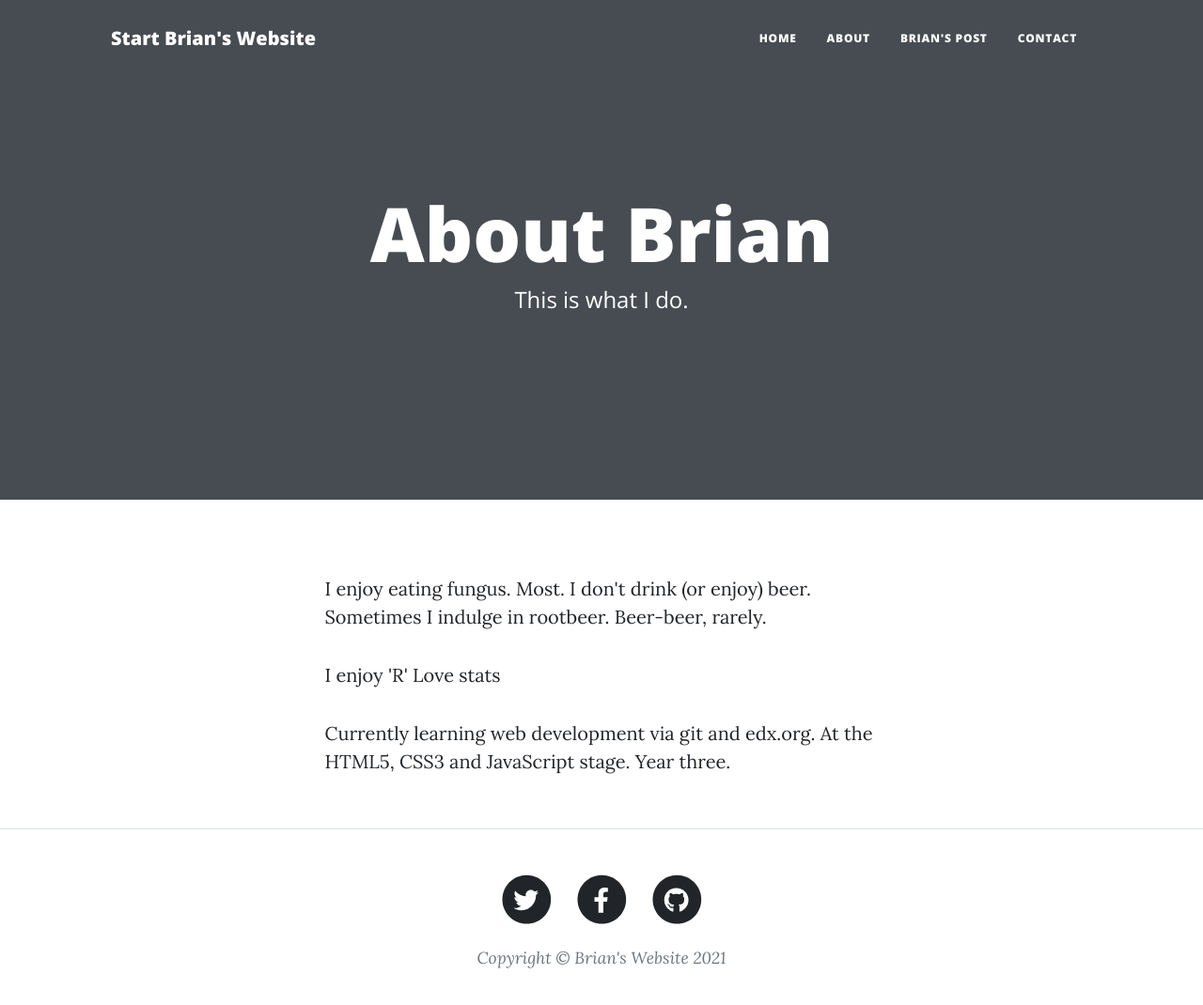
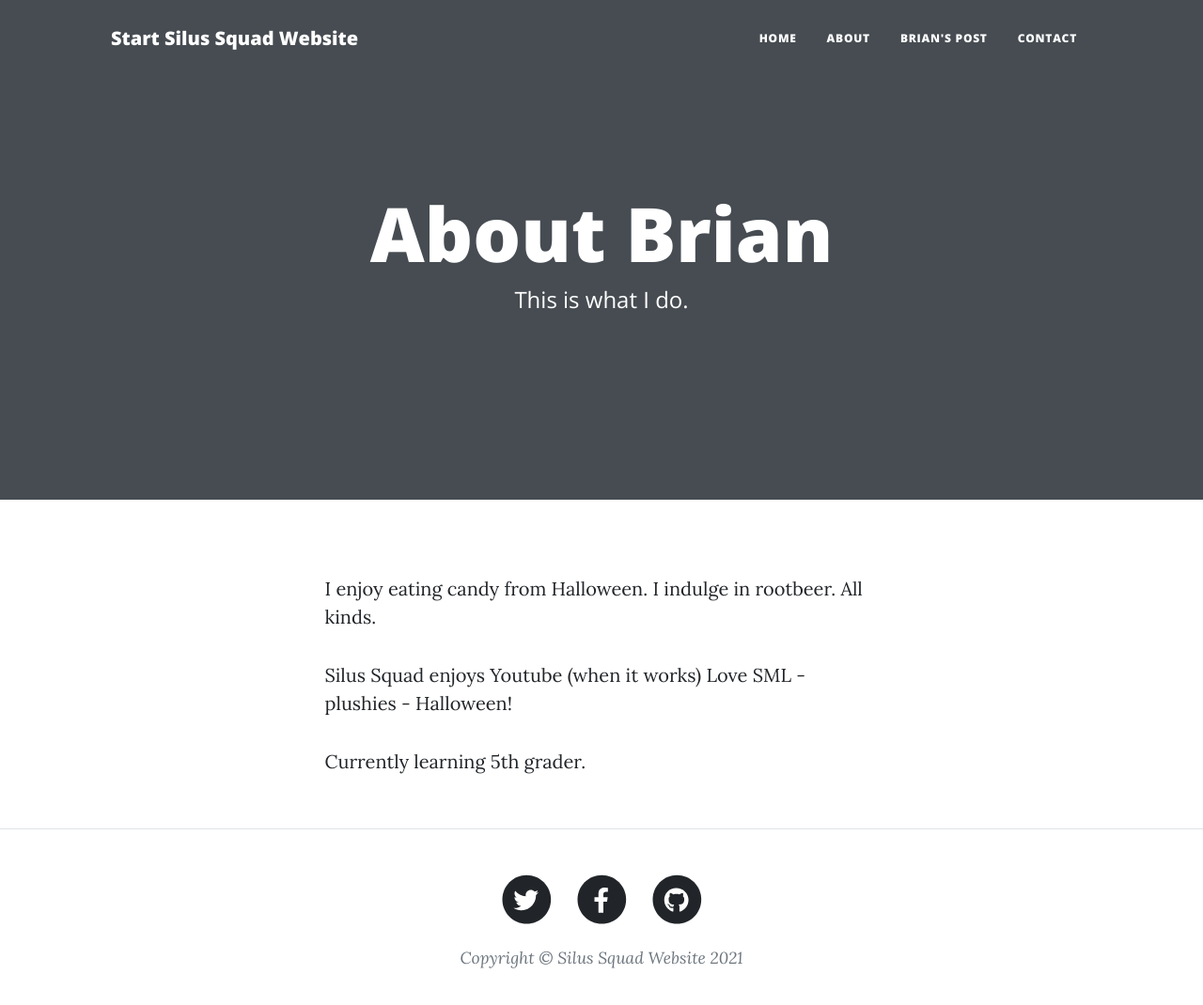
Before and after one commit to bbauska/silus-pictures, a plain HTML site: page about.html in a window 1280 px wide. Shown: the whole page at 94% size. Drawn offline with nearby package versions, Linux system fonts and the light colour scheme; a script that the page names is missing.

Commit message:
105 lines.

```diff
--- a/about.html
+++ b/about.html
@@ -19,7 +19,7 @@
         <!-- Navigation-->
         <nav class="navbar navbar-expand-lg navbar-light" id="mainNav">
             <div class="container px-4 px-lg-5">
-                <a class="navbar-brand" href="index.html">Start Brian's Website</a>
+                <a class="navbar-brand" href="index.html">Start Silus Squad Website</a>
                 <button class="navbar-toggler" type="button" data-bs-toggle="collapse" data-bs-target="#navbarResponsive" aria-controls="navbarResponsive" aria-expanded="false" aria-label="Toggle navigation">
                     Menu
                     <i class="fas fa-bars"></i>
@@ -52,11 +52,11 @@
             <div class="container px-4 px-lg-5">
                 <div class="row gx-4 gx-lg-5 justify-content-center">
                     <div class="col-md-10 col-lg-8 col-xl-7">
-                        <p>I enjoy eating fungus.  Most.  I don't drink (or enjoy) beer.  Sometimes I indulge in rootbeer.  Beer-beer, rarely.
+                        <p>I enjoy eating candy from Halloween.  I indulge in rootbeer.  All kinds.
 </p>
-                        <p>I enjoy 'R'
-Love stats</p>
-                        <p>Currently learning web development via git and edx.org.  At the HTML5, CSS3 and JavaScript stage.  Year three.</p>
+                        <p>Silus Squad enjoys Youtube (when it works)
+Love SML - plushies - Halloween!</p>
+                        <p>Currently learning 5th grader.</p>
                     </div>
                 </div>
             </div>
@@ -92,7 +92,7 @@ Love stats</p>
                                 </a>
                             </li>
                         </ul>
-                        <div class="small text-center text-muted fst-italic">Copyright &copy; Brian's Website 2021</div>
+                        <div class="small text-center text-muted fst-italic">Copyright &copy; Silus Squad Website 2021</div>
                     </div>
                 </div>
             </div>
```
